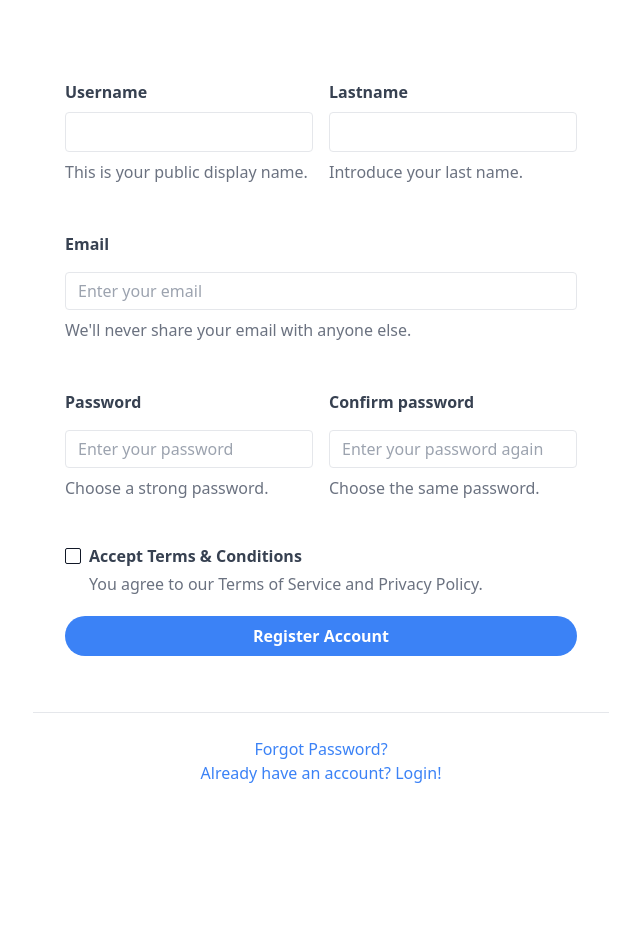
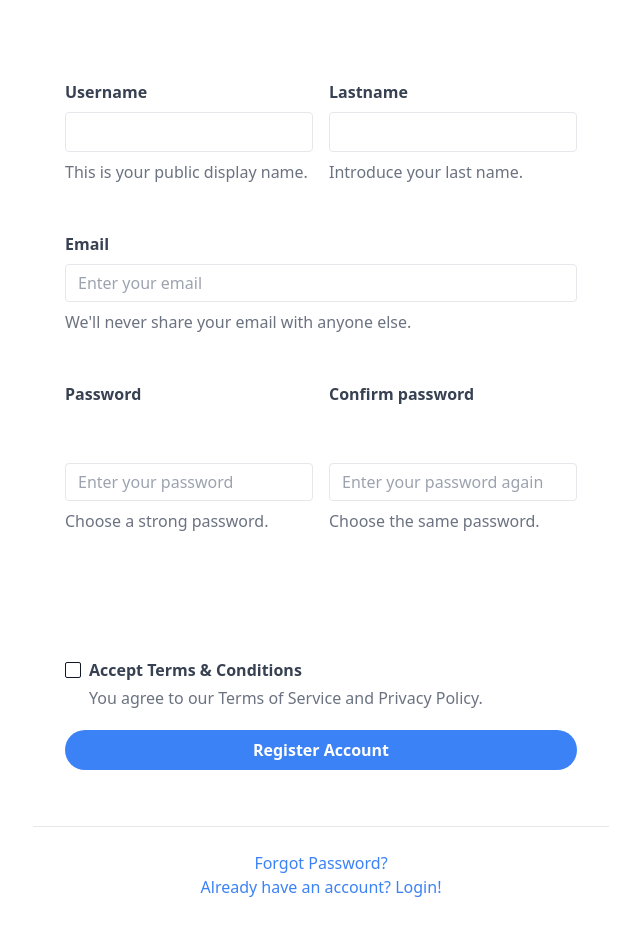
Before and after one commit to Gregonh/Vetdb, a React (Vite) app in the folder client/: page /user in a window 1280 px wide. Shown: the top 936 px of the page, without its empty margins (319-959 px from the left). Before the commit the page ends 897 px from the top, so only its background shows below. Built offline with nearby package versions, Linux system fonts and the light colour scheme.

Commit message:
Modify default style of the create user component Stablish only one type of padding, fix some bug in flex element.

```diff
--- a/client/src/pages/TestCreateUser.tsx
+++ b/client/src/pages/TestCreateUser.tsx
@@ -51,6 +51,10 @@ const userValidationSchema = z
     path: ['confirmPassword'],
     message: "Password don't match",
   });
+/**
+ * put the refine at the end means that the validation is not send
+ * until the others default validation passed.
+ */
 
 type UserValidation = z.infer<typeof userValidationSchema>;
 
@@ -85,15 +89,15 @@ export function UserVet() {
     <div className="p-vspace-xs sm:p-custom8 md:p-custom12 m-auto mb-[max(8vh,2rem)] max-w-xs sm:max-w-sm md:max-w-md xl:max-w-2xl">
       <Form {...form}>
         <form onSubmit={handleSubmit(onSubmit)} className="p-8">
-          <div className="mb-4 md:flex md:justify-between">
-            <div className="mb-4 md:mb-0 md:mr-2">
+          <div className="md:flex md:justify-between md:gap-x-4">
+            <div className="md:grow md:basis-0">
               <FormField
                 control={control}
                 name="firstName"
                 render={({ field }) => (
                   <FormItem>
                     <FormLabel
-                      className="mb-2 block text-sm font-bold text-gray-700"
+                      className="block text-sm font-bold text-gray-700"
                       htmlFor="firstName"
                     >
                       Username
@@ -119,14 +123,14 @@ export function UserVet() {
                 )}
               />
             </div>
-            <div className="md:ml-2">
+            <div className="mt-4 md:mt-0 md:grow md:basis-0">
               <FormField
                 control={control}
                 name="lastName"
                 render={({ field }) => (
                   <FormItem>
                     <FormLabel
-                      className="mb-2 block text-sm font-bold text-gray-700"
+                      className="block text-sm font-bold text-gray-700"
                       htmlFor="lastName"
                     >
                       Lastname
@@ -151,14 +155,14 @@ export function UserVet() {
               />
             </div>
           </div>
-          <div className="mb-4">
+          <div className="mt-4">
             <FormField
               control={control}
               name="email"
               render={({ field }) => (
                 <FormItem>
                   <FormLabel
-                    className="mb-2 block text-sm font-bold text-gray-700"
+                    className="block text-sm font-bold text-gray-700"
                     htmlFor="email"
                   >
                     Email
@@ -184,20 +188,20 @@ export function UserVet() {
               )}
             />
           </div>
-          <div className="mb-4 md:flex md:justify-between">
-            <div className="mb-4 md:mb-0 md:mr-2">
+          <div className="mt-4 md:flex md:min-h-64 md:gap-x-4">
+            <div className="md:grow md:basis-0">
               <FormField
                 control={control}
                 name="password"
                 render={({ field }) => (
-                  <FormItem>
+                  <FormItem className="md:flex md:h-[100%] md:flex-col">
                     <FormLabel
-                      className="mb-2 block text-sm font-bold text-gray-700"
+                      className="block text-sm font-bold text-gray-700 md:grow md:basis-0"
                       htmlFor="password"
                     >
                       Password
                     </FormLabel>
-                    <FormControl>
+                    <FormControl className="mt-2">
                       <input
                         {...field}
                         type="password"
@@ -208,27 +212,29 @@ export function UserVet() {
                         id="password"
                       />
                     </FormControl>
-                    <FormDescription>Choose a strong password.</FormDescription>
-                    <FormMessage>
+                    <FormDescription className="md:basis-12 md:overflow-y-auto">
+                      Choose a strong password.
+                    </FormDescription>
+                    <FormMessage className="md:grow md:basis-0">
                       {errors.password && errors.password?.message}
                     </FormMessage>
                   </FormItem>
                 )}
               />
             </div>
-            <div className="md:ml-2">
+            <div className="mt-4 md:mt-0 md:grow md:basis-0">
               <FormField
                 control={control}
                 name="confirmPassword"
                 render={({ field }) => (
-                  <FormItem>
+                  <FormItem className="md:flex md:h-[100%] md:flex-col">
                     <FormLabel
-                      className="mb-2 block text-sm font-bold text-gray-700"
+                      className="block text-sm font-bold text-gray-700 md:grow md:basis-0"
                       htmlFor="c_password"
                     >
                       Confirm password
                     </FormLabel>
-                    <FormControl>
+                    <FormControl className="mt-2">
                       <input
                         {...field}
                         type="password"
@@ -239,8 +245,10 @@ export function UserVet() {
                         id="c_password"
                       />
                     </FormControl>
-                    <FormDescription>Choose the same password.</FormDescription>
-                    <FormMessage>
+                    <FormDescription className="md:basis-12 md:overflow-y-auto">
+                      Choose the same password.
+                    </FormDescription>
+                    <FormMessage className="md:grow md:basis-0">
                       {errors.confirmPassword &&
                         errors.confirmPassword?.message}
                     </FormMessage>
@@ -249,13 +257,13 @@ export function UserVet() {
               />
             </div>
           </div>
-          <div className="mb-6">
+          <div className="mt-6">
             <FormField
               control={control}
               name="terms"
               render={({ field }) => (
                 <FormItem>
-                  <div className="mb-4 flex items-start space-x-2">
+                  <div className="flex items-start space-x-2">
                     <FormControl>
                       <Checkbox
                         id="terms"
@@ -288,7 +296,7 @@ export function UserVet() {
             />
           </div>
 
-          <div className="mb-6 text-center">
+          <div className="mt-6 text-center">
             <Button
               className="focus:shadow-outline w-full rounded-full bg-blue-500 px-4 py-2 font-bold text-white hover:bg-blue-700 focus:outline-none"
               type="submit"
@@ -299,8 +307,8 @@ export function UserVet() {
         </form>
       </Form>
 
-      <hr className="mb-6 border-t" />
-      <div className="text-center">
+      <hr className="mt-6 border-t" />
+      <div className="mt-6 text-center">
         <a
           className="inline-block align-baseline text-sm text-blue-500 hover:text-blue-800"
           href="#test"
```
